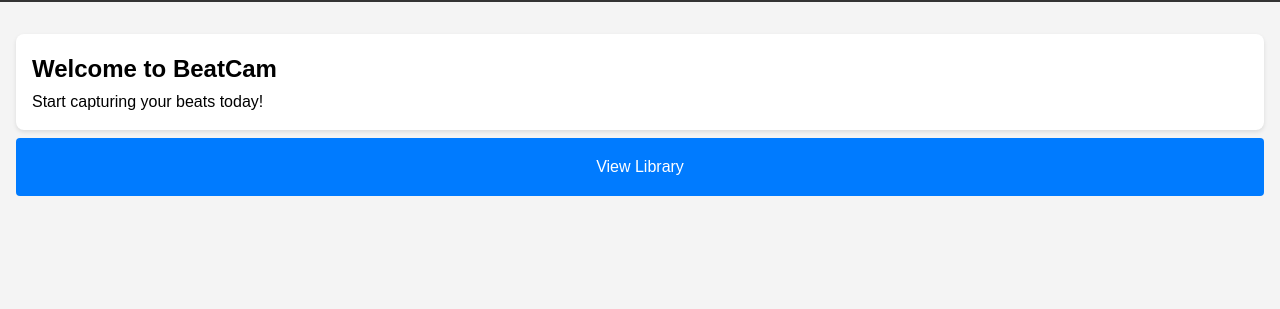
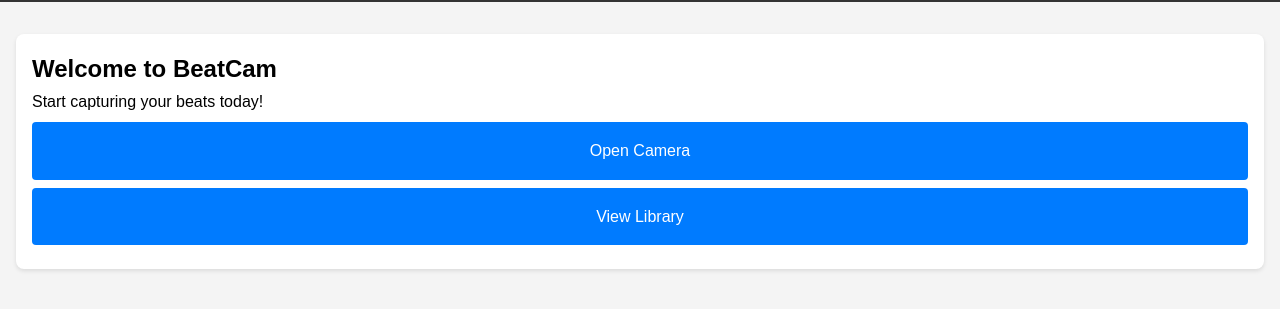
Before and after one commit to mzayaan/BeatCam, a plain HTML site: page public/home.html in a window 1280 px wide. Shown: the part 81-390 px from the top of the page. Drawn offline with Linux system fonts and the light colour scheme.

Commit message:
Update test

```diff
--- a/public/home.html
+++ b/public/home.html
@@ -60,9 +60,9 @@
     <div class="main-content">
         <h2>Welcome to BeatCam</h2>
         <p>Start capturing your beats today!</p>
+        <a href="#" class="button">Open Camera</a>
+        <a href="#" class="button">View Library</a>
     </div>
-
-    <a href="#" class="button">View Library</a>
 </div>
 </body>
 </html>
```
